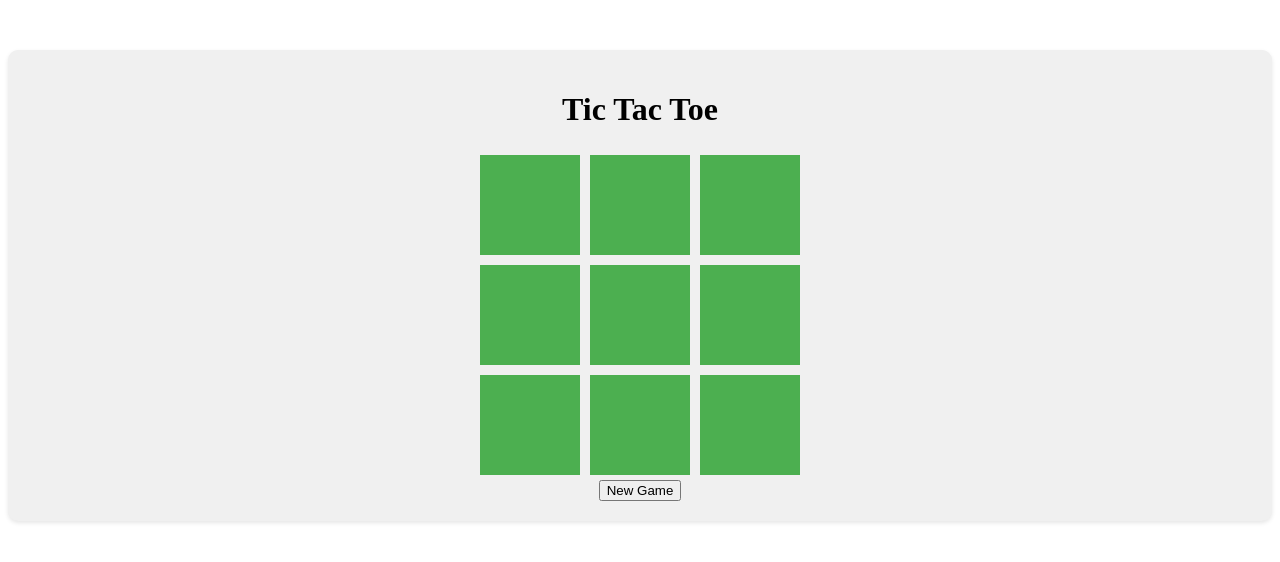
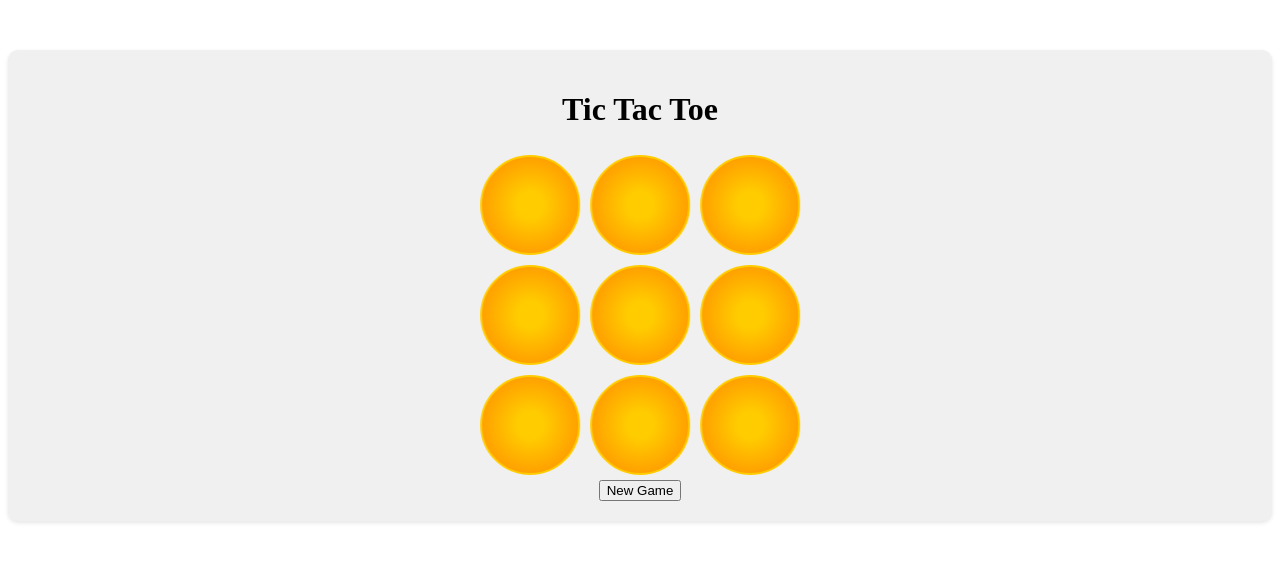
Before and after one commit to PovilasU/ReactTicTacToe, a React (Vite) app: page / in a window 1280 px wide. Shown: the top 562 px of the page. Built offline with nearby package versions, Linux system fonts and the light colour scheme.

Commit message:
create wind effect

```diff
--- a/src/components/Board.css
+++ b/src/components/Board.css
@@ -28,6 +28,8 @@
     justify-content: center;
     cursor: pointer;
     transition: background-color 0.3s ease;
+    border-radius: 50%;
+    animation: bounce 0.5s;
 }
 
 .square:hover {
@@ -53,12 +55,64 @@
 }
 
 .square {
-    background-color: #4caf50;
+    background-image: radial-gradient(circle, #ffcc00 20%, #ff9900 80%);
     color: #fff;
-    border-color: #4caf50;
+    border-color: #ffcc00;
 }
 
 .square:hover {
-    background-color: #45a049;
+    background-image: radial-gradient(circle, #ffaa00 20%, #ff7700 80%);
 }
-/* END: Add eye-friendly colors */
+
+/* BEGIN: Change squares after win */
+.square.win {
+    background-color: #00ff00;
+    color: #000;
+    border-color: #00ff00;
+}
+
+.square.win:hover {
+    background-color: #00dd00;
+}
+/* END: Change squares after win */
+
+/* BEGIN: Change square if clicked */
+.square.clicked {
+    background-color: #000;
+    color: #fff;
+    border-color: #000;
+}
+
+.square.clicked:hover {
+    background-color: #333;
+}
+/* END: Change square if clicked */
+
+@keyframes bounce {
+    0% {
+        transform: translateY(0);
+    }
+    50% {
+        transform: translateY(-10px);
+    }
+    100% {
+        transform: translateY(0);
+    }
+}
+/* BEGIN: Add wind effect */
+.square {
+    animation: wind 2s infinite linear;
+}
+
+@keyframes wind {
+    0% {
+        transform: translateX(0);
+    }
+    50% {
+        transform: translateX(10px);
+    }
+    100% {
+        transform: translateX(0);
+    }
+}
+/* END: Add wind effect */
--- a/src/components/Board.jsx
+++ b/src/components/Board.jsx
@@ -7,7 +7,10 @@ const Board = () => {
   const [board, setBoard] = useState(Array(9).fill(null));
   const [currentPlayer, setCurrentPlayer] = useState("X");
   const winner = calculateWinner(board);
-
+  const resetBoard = () => {
+    setBoard(Array(9).fill(null));
+    setCurrentPlayer("X");
+  };
   return (
     <div className="board">
       <h1>Tic Tac Toe</h1>
```
